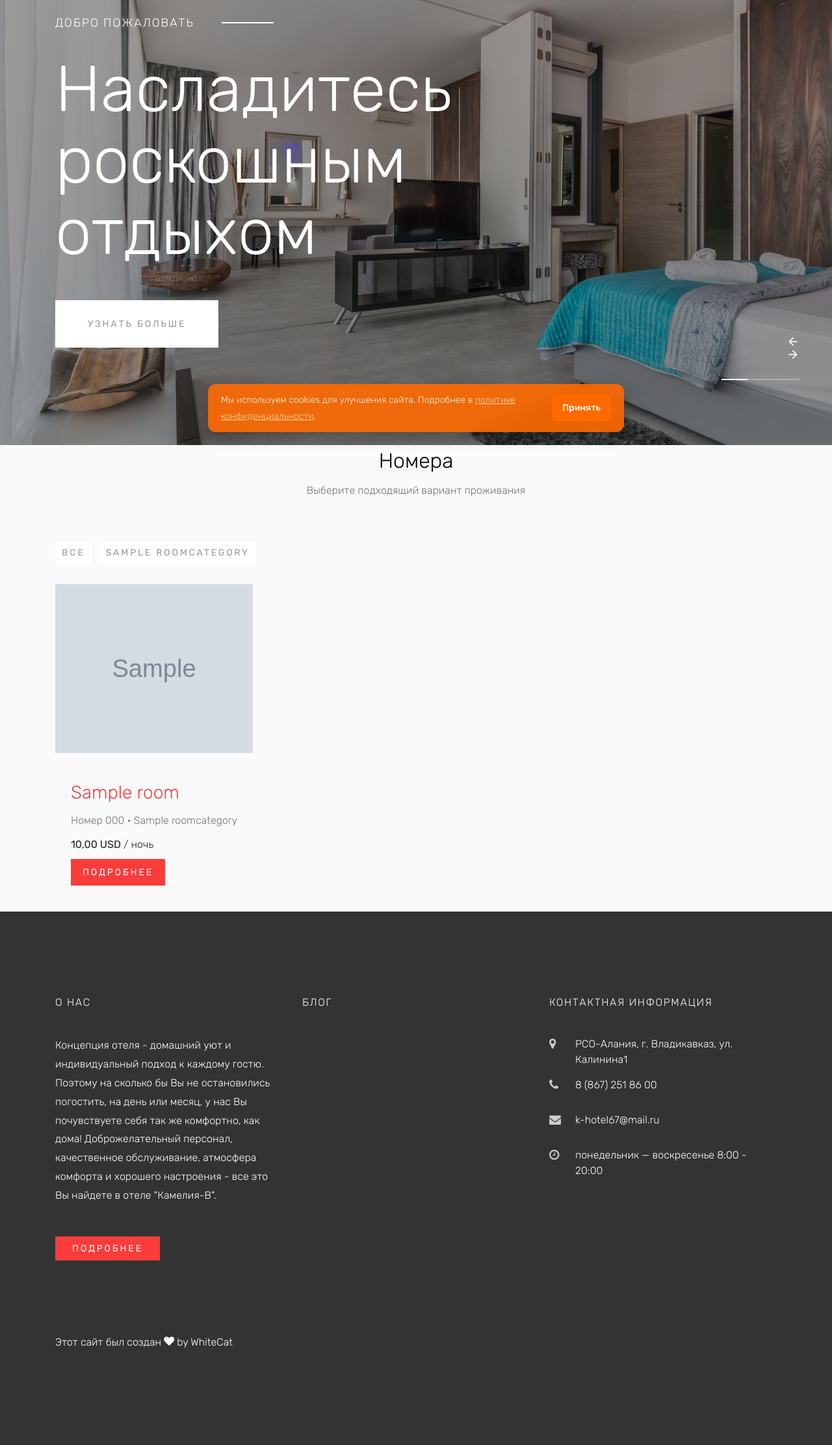
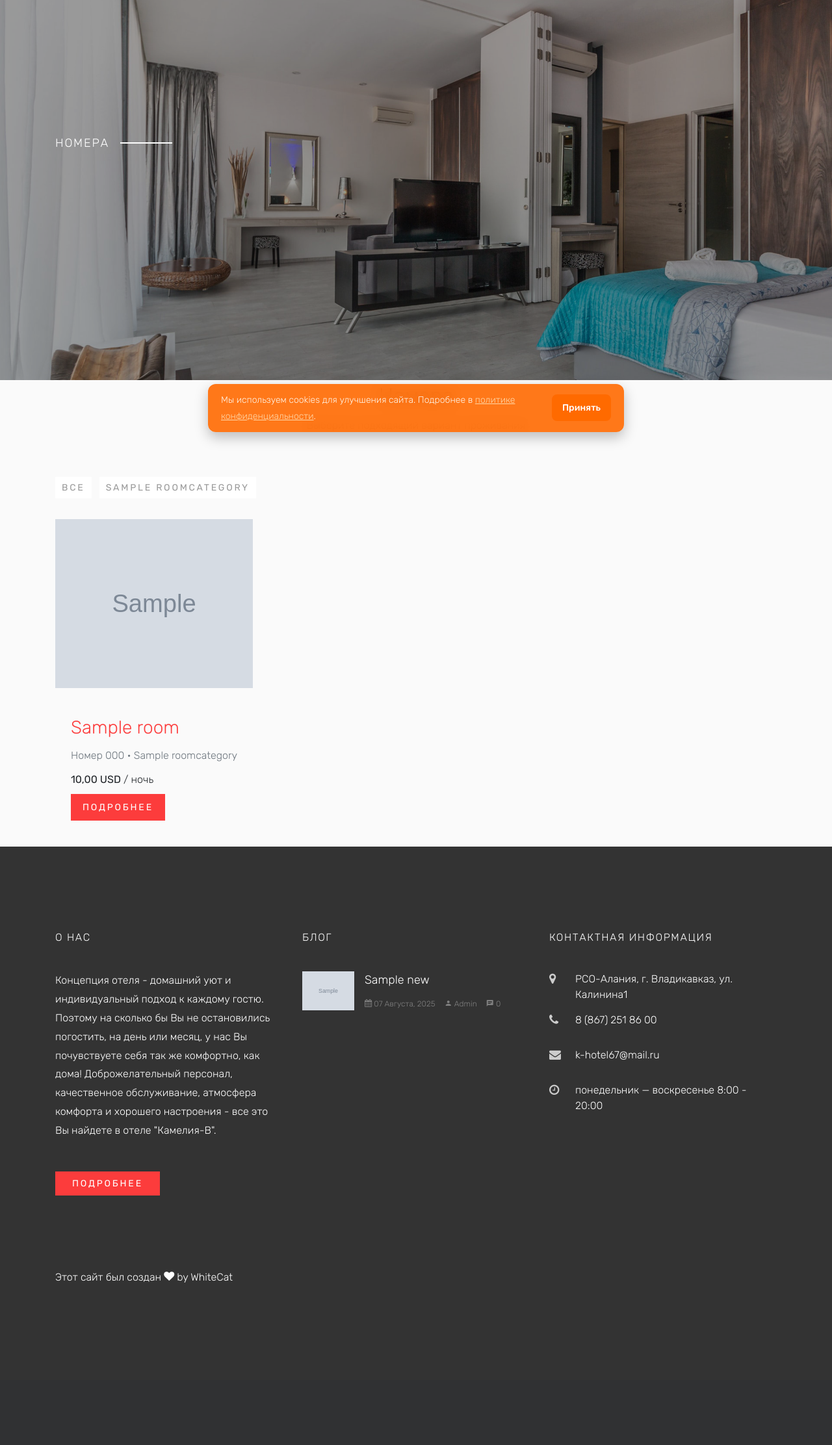
Before and after one commit to Joker20380/kamelia, a Django app: page /rooms/ in a window 1280 px wide. Shown: the part 115-2339 px from the top of the page at 65% size. After the commit the page ends 2089 px from the top, so only its background shows below. Run offline with Django 5.2, Linux system fonts and the light colour scheme; tables that the repository leaves empty hold one stand-in row (values such as "Sample post"); grey boxes marked "Sample" are stand-in pictures; some libraries are stand-ins or nearby versions; some web fonts are replaced.

```diff
--- a/kamelia/main/templates/kamelia/base.html
+++ b/kamelia/main/templates/kamelia/base.html
@@ -69,7 +69,7 @@
         <div class="col-md-6 col-lg-4">
           <h3 class="heading-section">Блог</h3>
 
-          {% for n in view.all_news %}
+          {% for n in view.post_last3 %}
           <div class="block-21 d-flex mb-4">
             <figure class="mr-3">
             	{% if n.photo %}
--- a/kamelia/main/templates/kamelia/index.html
+++ b/kamelia/main/templates/kamelia/index.html
@@ -185,7 +185,7 @@
             <div class="icon"><span class="flaticon-taxi"></span></div>
             <div class="media-body">
               <h3 class="heading">Путешествия</h3>
-              <p>Мы предоставляем широкий перечень услуг трасфера и путешествий по Республике и за ее пределами</p>
+              <p>Мы предоставляем широкий перечень услуг трансфера и путешествий по Республике и за ее пределами</p>
             </div>
           </div>
         </div>
--- a/kamelia/main/templates/kamelia/room_list.html
+++ b/kamelia/main/templates/kamelia/room_list.html
@@ -6,53 +6,30 @@
 
 {% block content %}
 
-  <div class="block-31" style="position: relative;">
-    <div class="owl-carousel loop-block-31 ">
-      <div class="block-30 item" style="background-image: url('{% static 'images/bg_2.jpg' %}');" data-stellar-background-ratio="0.5">
-        <div class="container">
-          <div class="row align-items-center">
-            <div class="col-md-10">
-              <span class="subheading-sm">Добро пожаловать</span>
-              <h2 class="heading">Насладитесь роскошным отдыхом</h2>
-              <p><a href="#" class="btn py-4 px-5 btn-primary">Узнать больше</a></p>
-            </div>
-          </div>
-        </div>
-      </div>
-      <div class="block-30 item" style="background-image: url('{% static 'images/bg_1.jpg' %}');" data-stellar-background-ratio="0.5">
-        <div class="container">
-          <div class="row align-items-center">
-            <div class="col-md-10">
-              <span class="subheading-sm">Добро пожаловать</span>
-              <h2 class="heading">Простота и элегантность</h2>
-              <p><a href="#" class="btn py-4 px-5 btn-primary">Узнать больше</a></p>
-            </div>
-          </div>
-        </div>
-      </div>
-      <div class="block-30 item" style="background-image: url('{% static 'images/bg_3.jpg' %}');" data-stellar-background-ratio="0.5">
-        <div class="container">
-          <div class="row align-items-center">
-            <div class="col-md-10">
-              <span class="subheading-sm">Добро пожаловать</span>
-              <h2 class="heading">Еда и напитки</h2>
-              <p><a href="#" class="btn py-4 px-5 btn-primary">Узнать больше</a></p>
-            </div>
-          </div>
+{# Верхняя карусель — ТОЛЬКО ДЕСКТОП (скрыта на xs/sm) #}
+<div class="block-31 d-none d-md-block" style="position: relative;">
+ <div class="block-30 block-30-sm item" style="background-image: url('{% static 'images/bg_2.jpg' %}');" data-stellar-background-ratio="0.5">
+    <div class="container">
+      <div class="row align-items-center">
+        <div class="col-md-10">
+          <span class="subheading-sm">Номера</span>
+
         </div>
       </div>
     </div>
   </div>
+</div>
+
 
 <section class="ftco-section bg-light">
   <div class="container">
-    <div class="row justify-content-center mb-5">
+
+  	<div class="row justify-content-center mb-5">
       <div class="col-md-7 text-center">
         <h2>Номера</h2>
         <p class="text-muted">Выберите подходящий вариант проживания</p>
       </div>
     </div>
-
     {% if categories %}
       <div class="row mb-4">
         <div class="col-12">
--- a/kamelia/main/views.py
+++ b/kamelia/main/views.py
@@ -10,9 +10,6 @@ from django.utils import timezone
 from django.db.models import Q
 from django.db import transaction
 from django.urls import reverse
-
-
-
 
 # Локальные импорты
 from .models import *
@@ -43,32 +40,42 @@ class Index(DataMixin, ListView):
 
     @staticmethod
     def all_news():
-    	all_news = News.objects.order_by('-time_create')
-    	return all_news
+        all_news = News.objects.order_by('-time_create')
+        return all_news
+
+    @staticmethod
+    def post_last3():
+        post_last3 = News.objects.reverse()[:3]
+        return post_last3
 
 
 class Blog(DataMixin, ListView):
-	queryset = News.objects.all().reverse()
-	template_name = "kamelia/blog.html"
-	model = News
-	context_object_name = 'news'
-	paginate_by = 9
+    queryset = News.objects.all().reverse()
+    template_name = "kamelia/blog.html"
+    model = News
+    context_object_name = 'news'
+    paginate_by = 9
+
+    def get_context_data(self, *, object_list=None, **kwargs):
+        context = super().get_context_data(**kwargs)
+        c_def = self.get_user_context(title="Новости")
+        return dict(list(context.items()) + list(c_def.items()))
+
+    @staticmethod
+    def news_all():
+        news_all = News.objects.all().reverse()
+        return news_all
+
+    @staticmethod
+    def all_news():
+        all_news = News.objects.order_by('-time_create')
+        return all_news
 
 
-	def get_context_data(self, *, object_list=None, **kwargs):
-		context = super().get_context_data(**kwargs)
-		c_def = self.get_user_context(title="Новости")
-		return dict(list(context.items()) + list(c_def.items()))
-
-	@staticmethod
-	def news_all():
-		news_all = News.objects.all().reverse()
-		return news_all
-
-	@staticmethod
-	def all_news():
-		all_news = News.objects.order_by('-time_create')
-		return all_news
+    @staticmethod
+    def post_last3():
+        post_last3 = News.objects.reverse()[:3]
+        return post_last3
 
 
 class ShowNews(DataMixin, DetailView):
@@ -95,8 +102,8 @@ class ShowNews(DataMixin, DetailView):
 
     @staticmethod
     def all_news():
-    	all_news = News.objects.order_by('-time_create')
-    	return all_news
+        all_news = News.objects.order_by('-time_create')
+        return all_news
 
 
 class ContactsView(TemplateView):
@@ -109,7 +116,6 @@ class ContactsView(TemplateView):
             'main_contact': main_contact,
             'contact_groups': ContactGroup.objects.prefetch_related('contacts').all(),
         })
-
 
         return context
 
@@ -142,8 +148,13 @@ class ContactsView(TemplateView):
 
     @staticmethod
     def all_news():
-    	all_news = News.objects.order_by('-time_create')
-    	return all_news
+        all_news = News.objects.order_by('-time_create')
+        return all_news
+
+    @staticmethod
+    def post_last3():
+        post_last3 = News.objects.reverse()[:3]
+        return post_last3
 
 
 class Conf(ListView):
@@ -151,11 +162,15 @@ class Conf(ListView):
     template_name = "kamelia/conf.html"
     model = News
 
+    @staticmethod
+    def news_all_conf():
+        news_all_conf = News.objects.filter(title='Политика конфиденциальности')
+        return news_all_conf
 
     @staticmethod
-    def news_all_conf():
-        news_all_conf = News.objects.filter(title= 'Политика конфиденциальности')
-        return news_all_conf
+    def post_last3():
+        post_last3 = News.objects.reverse()[:3]
+        return post_last3
 
 
 class RoomListView(ListView):
@@ -178,6 +193,11 @@ class RoomListView(ListView):
         ctx["categories"] = RoomCategory.objects.filter(is_published=True).order_by("order", "id")
         return ctx
 
+    @staticmethod
+    def post_last3():
+        post_last3 = News.objects.reverse()[:3]
+        return post_last3
+
 
 class RoomDetailView(DetailView):
     model = Room
@@ -196,10 +216,10 @@ class RoomDetailView(DetailView):
         ctx = super().get_context_data(**kwargs)
         ctx["all_news"] = News.objects.filter(is_published=True).order_by("-time_create")[:3]
         ctx["similar_rooms"] = (Room.objects
-                                .filter(is_published=True, category=self.object.category)
-                                .exclude(id=self.object.id)
-                                .exclude(status=Room.STATUS_INACTIVE)
-                                .order_by("number")[:3])
+        .filter(is_published=True, category=self.object.category)
+        .exclude(id=self.object.id)
+        .exclude(status=Room.STATUS_INACTIVE)
+        .order_by("number")[:3])
         return ctx
 
 
```
